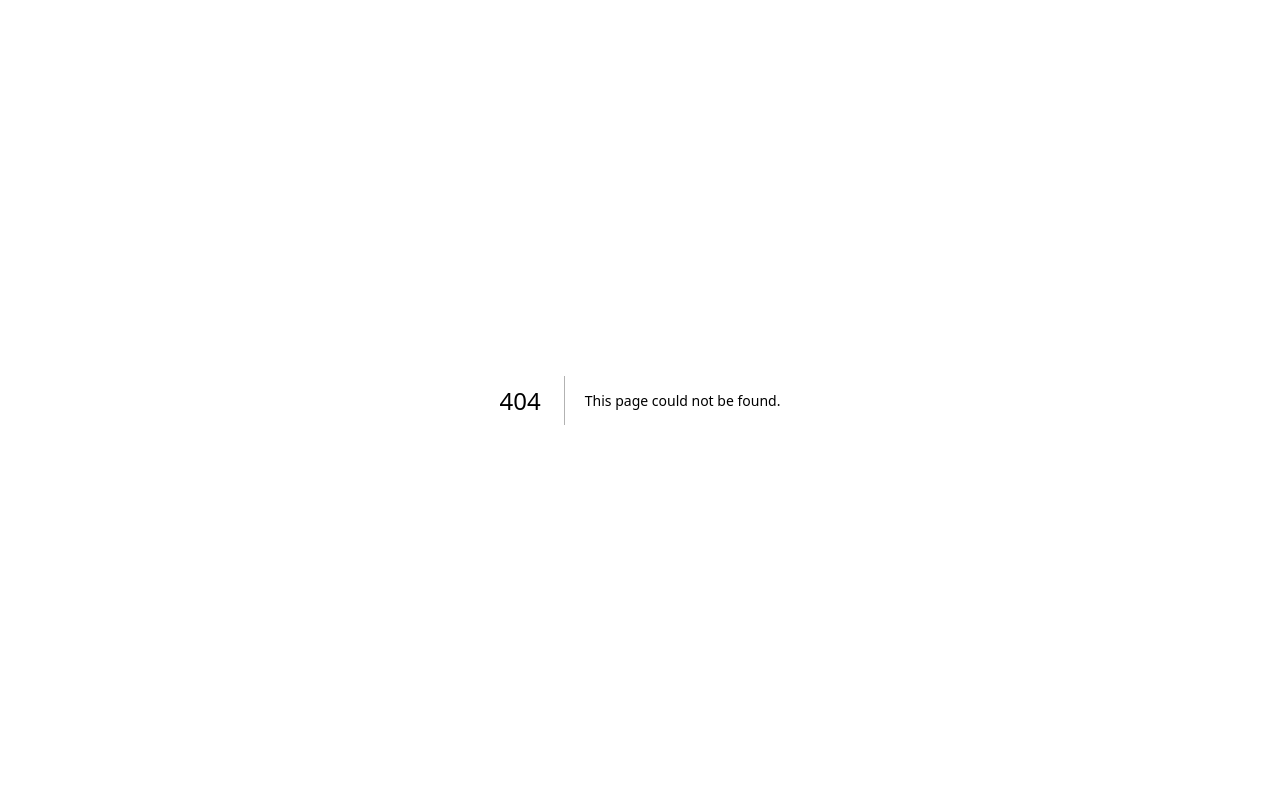
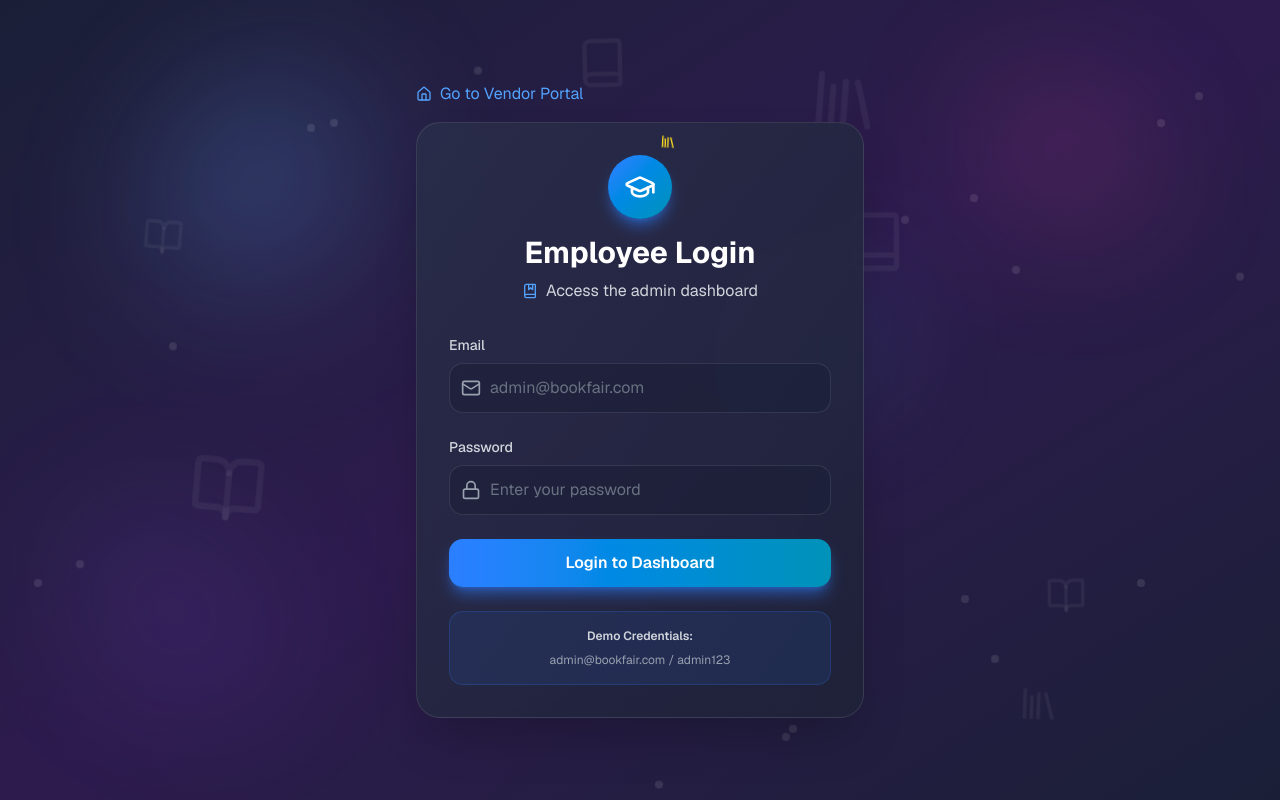
Before and after one commit to Final-Year-Group-Projects-FOE-UOR/Book-Fair-Reservation-System---Frontend, a Next.js app: page /admin/login in a window 1280 px wide. Before the commit this address had no page. Built offline with nearby package versions, Linux system fonts and the light colour scheme.

Commit message:
admin login and route to dashboard

```diff
--- /dev/null
+++ b/src/app/admin/login/page.tsx
@@ -0,0 +1,9 @@
+import AdminLogin from "@/components/admin/login"
+
+const LoginPage = () => {
+  return (
+     <AdminLogin/>
+
+  )
+}
+export default LoginPage
--- a/src/app/admin/page.tsx
+++ b/src/app/admin/page.tsx
@@ -1,18 +1,32 @@
-'use client'
+"use client";
 import AnimatedBackground from "@/components/common/backgrounds/animated-background";
-import { BookMarked, GraduationCap, LayoutDashboard, Library, Lock, Sparkles } from "lucide-react";
+import {
+  BookMarked,
+  GraduationCap,
+  LayoutDashboard,
+  Library,
+  Lock,
+  Sparkles,
+} from "lucide-react";
+import { useRouter } from "next/navigation";
 import { useState } from "react";
-
 const AdminLandingPage = () => {
-    const [currentView, setCurrentView] = useState("")
-  return <AnimatedBackground className="items-center justify-center">
+  const [currentView, setCurrentView] = useState("");
+  const router = useRouter();
+  const handleCardClick = () => {
+    router.push("/admin/login");
+  };
+  return (
+    <AnimatedBackground className="items-center justify-center">
       <div className="flex flex-col w-full items-center justify-start">
         <div className="max-w-6xl w-full relative z-10">
           {/* Header Section */}
           <div className="text-center mb-12">
             <div className="inline-flex items-center gap-2 bg-gradient-to-r from-blue-500/20 to-cyan-600/20 border border-blue-500/30 px-4 py-2 rounded-full mb-6 animate-book-open">
               <GraduationCap className="w-4 h-4 text-blue-400" />
-            <span className="text-blue-300 text-sm font-semibold">Admin Access Portal</span>
+              <span className="text-blue-300 text-sm font-semibold">
+                Admin Access Portal
+              </span>
               <Sparkles className="w-4 h-4 text-blue-400 animate-sparkle" />
             </div>
             <h1 className="text-6xl font-bold text-white mb-4 drop-shadow-lg bg-gradient-to-r from-blue-400 via-cyan-400 to-indigo-400 bg-clip-text text-transparent flex items-center justify-center gap-4">
@@ -29,7 +43,7 @@ const AdminLandingPage = () => {
           {/* Admin Portal Card */}
           <div className="grid md:grid-cols-1 gap-8">
             <button
-            onClick={() => setCurrentView('admin_login')}
+              onClick={handleCardClick}
               className="group relative bg-gradient-to-br from-[#2a2f4a]/80 to-[#1e2337]/80 backdrop-blur-xl p-10 rounded-3xl border border-white/10 shadow-2xl hover:shadow-blue-500/30 transform hover:scale-105 transition-all duration-300 hover:border-blue-500/40 overflow-hidden"
             >
               {/* Animated background gradient */}
@@ -49,8 +63,12 @@ const AdminLandingPage = () => {
                 </div>
 
                 <div>
-                <h2 className="text-4xl font-bold text-white mb-3">Login to Dashboard</h2>
-                <p className="text-gray-300 text-center mb-6 text-lg">Secure access for authorized personnel only</p>
+                  <h2 className="text-4xl font-bold text-white mb-3">
+                    Login to Dashboard
+                  </h2>
+                  <p className="text-gray-300 text-center mb-6 text-lg">
+                    Secure access for authorized personnel only
+                  </p>
                 </div>
 
                 {/* Feature Pills */}
@@ -71,9 +89,21 @@ const AdminLandingPage = () => {
 
                 {/* Arrow indicator */}
                 <div className="mt-6 text-blue-400 group-hover:translate-x-2 transition-transform flex items-center gap-2">
-                <span className="text-lg font-semibold">Access Dashboard</span>
-                <svg className="w-7 h-7" fill="none" viewBox="0 0 24 24" stroke="currentColor">
-                  <path strokeLinecap="round" strokeLinejoin="round" strokeWidth={2} d="M13 7l5 5m0 0l-5 5m5-5H6" />
+                  <span className="text-lg font-semibold">
+                    Access Dashboard
+                  </span>
+                  <svg
+                    className="w-7 h-7"
+                    fill="none"
+                    viewBox="0 0 24 24"
+                    stroke="currentColor"
+                  >
+                    <path
+                      strokeLinecap="round"
+                      strokeLinejoin="round"
+                      strokeWidth={2}
+                      d="M13 7l5 5m0 0l-5 5m5-5H6"
+                    />
                   </svg>
                 </div>
               </div>
@@ -85,15 +115,19 @@ const AdminLandingPage = () => {
             <div className="flex items-center justify-center gap-4">
               <Lock className="w-6 h-6 text-blue-400" />
               <div className="text-center">
-              <div className="text-white font-bold">Secure Employee Access</div>
-              <div className="text-sm text-gray-400">Authorized personnel only - Contact IT for access credentials</div>
+                <div className="text-white font-bold">
+                  Secure Employee Access
+                </div>
+                <div className="text-sm text-gray-400">
+                  Authorized personnel only - Contact IT for access credentials
                 </div>
               </div>
             </div>
           </div>
         </div>
-
+      </div>
     </AnimatedBackground>
-}
+  );
+};
 
 export default AdminLandingPage;
--- a/src/components/admin/login/index.tsx
+++ b/src/components/admin/login/index.tsx
@@ -1,41 +1,66 @@
-'use client'
+"use client";
 import AnimatedBackground from "@/components/common/backgrounds/animated-background";
-import { BookMarked, GraduationCap, Home, Library, Lock, Mail, X } from "lucide-react";
+import {
+  BookMarked,
+  GraduationCap,
+  Home,
+  Library,
+  Lock,
+  Mail,
+  X,
+} from "lucide-react";
+import { useRouter } from "next/navigation";
 import { useState } from "react";
 
+const AdminLogin = () => {
+  const router = useRouter();
+  const handleCardClick = () => {
+    router.push("/");
+  };
 
-const Login = () =>{
+  const handleSuccessLogin = () => {
+    router.push("/admin/dashboard");
+  };
+
   // Predefined admin credentials
   const adminCredentials = [
-    { email: 'admin@bookfair.com', password: 'admin123', name: 'Admin User' },
-    { email: 'employee@bookfair.com', password: 'employee123', name: 'Employee User' }
+    { email: "admin@bookfair.com", password: "admin123", name: "Admin User" },
+    {
+      email: "employee@bookfair.com",
+      password: "employee123",
+      name: "Employee User",
+    },
   ];
-    const handleAdminLogin = (email:string, password:string) => {
-    const admin = adminCredentials.find(a => a.email === email && a.password === password);
+  const handleAdminLogin = (email: string, password: string) => {
+    const admin = adminCredentials.find(
+      (a) => a.email === email && a.password === password
+    );
     if (admin) {
       return true;
     }
     return false;
   };
 
-  const [formData, setFormData] = useState({ email: '', password: '' });
-    const [error, setError] = useState('');
+  const [formData, setFormData] = useState({ email: "", password: "" });
+  const [error, setError] = useState("");
 
   const handleSubmit = (e: React.FormEvent<HTMLFormElement>) => {
     e.preventDefault();
-      setError('');
+    setError("");
 
     const success = handleAdminLogin(formData.email, formData.password);
     if (!success) {
-        setError('Invalid email or password. Please check your credentials.');
+      setError("Invalid email or password. Please check your credentials.");
+    } else {
+      handleSuccessLogin();
     }
   };
-return(
+  return (
     <AnimatedBackground className="items-center justify-center">
       <div className="flex w-full  min-h-full flex-col items-center justify-center">
         <div className="max-w-md w-full  relative z-10">
           <button
-            // onClick={() => setCurrentView("landing")}
+            onClick={handleCardClick}
             className="mb-4 text-blue-400 hover:text-blue-300 flex items-center gap-2 transition-colors group"
           >
             <Home className="w-4 h-4 group-hover:-translate-x-1 transition-transform" />{" "}
@@ -63,14 +88,18 @@ return(
 
             <form onSubmit={handleSubmit} className="space-y-6">
               <div>
-              <label className="block text-sm font-medium text-gray-300 mb-2">Email</label>
+                <label className="block text-sm font-medium text-gray-300 mb-2">
+                  Email
+                </label>
                 <div className="relative">
                   <Mail className="absolute left-3 top-1/2 transform -translate-y-1/2 text-gray-400 w-5 h-5" />
                   <input
                     type="email"
                     required
                     value={formData.email}
-                  onChange={(e) => setFormData({ ...formData, email: e.target.value })}
+                    onChange={(e) =>
+                      setFormData({ ...formData, email: e.target.value })
+                    }
                     className="w-full pl-10 pr-4 py-3 bg-[#1a1f37]/50 border border-white/10 rounded-xl focus:ring-2 focus:ring-blue-500 focus:border-blue-500/50 transition text-white placeholder-gray-500"
                     placeholder="admin@bookfair.com"
                   />
@@ -78,14 +107,18 @@ return(
               </div>
 
               <div>
-              <label className="block text-sm font-medium text-gray-300 mb-2">Password</label>
+                <label className="block text-sm font-medium text-gray-300 mb-2">
+                  Password
+                </label>
                 <div className="relative">
                   <Lock className="absolute left-3 top-1/2 transform -translate-y-1/2 text-gray-400 w-5 h-5" />
                   <input
                     type="password"
                     required
                     value={formData.password}
-                  onChange={(e) => setFormData({ ...formData, password: e.target.value })}
+                    onChange={(e) =>
+                      setFormData({ ...formData, password: e.target.value })
+                    }
                     className="w-full pl-10 pr-4 py-3 bg-[#1a1f37]/50 border border-white/10 rounded-xl focus:ring-2 focus:ring-blue-500 focus:border-blue-500/50 transition text-white placeholder-gray-500"
                     placeholder="Enter your password"
                   />
@@ -101,38 +134,19 @@ return(
             </form>
 
             <div className="mt-6 bg-blue-500/10 border border-blue-500/20 rounded-xl p-4">
-            <p className="text-xs text-gray-300 text-center mb-2 font-semibold">Demo Credentials:</p>
+              <p className="text-xs text-gray-300 text-center mb-2 font-semibold">
+                Demo Credentials:
+              </p>
               <div className="space-y-1 text-xs text-gray-400">
                 <p className="text-center">admin@bookfair.com / admin123</p>
                 {/* <p className="text-center">employee@bookfair.com / employee123</p> */}
               </div>
             </div>
-
-
-
-
-
-
-
-
           </div>
-
-
-
-
-
-
-
-
-
-
         </div>
       </div>
     </AnimatedBackground>
-)
+  );
+};
 
-
-}
-
-
-export default Login;
+export default AdminLogin;
```
Lines whose indentation alone changed are shown as unchanged.
